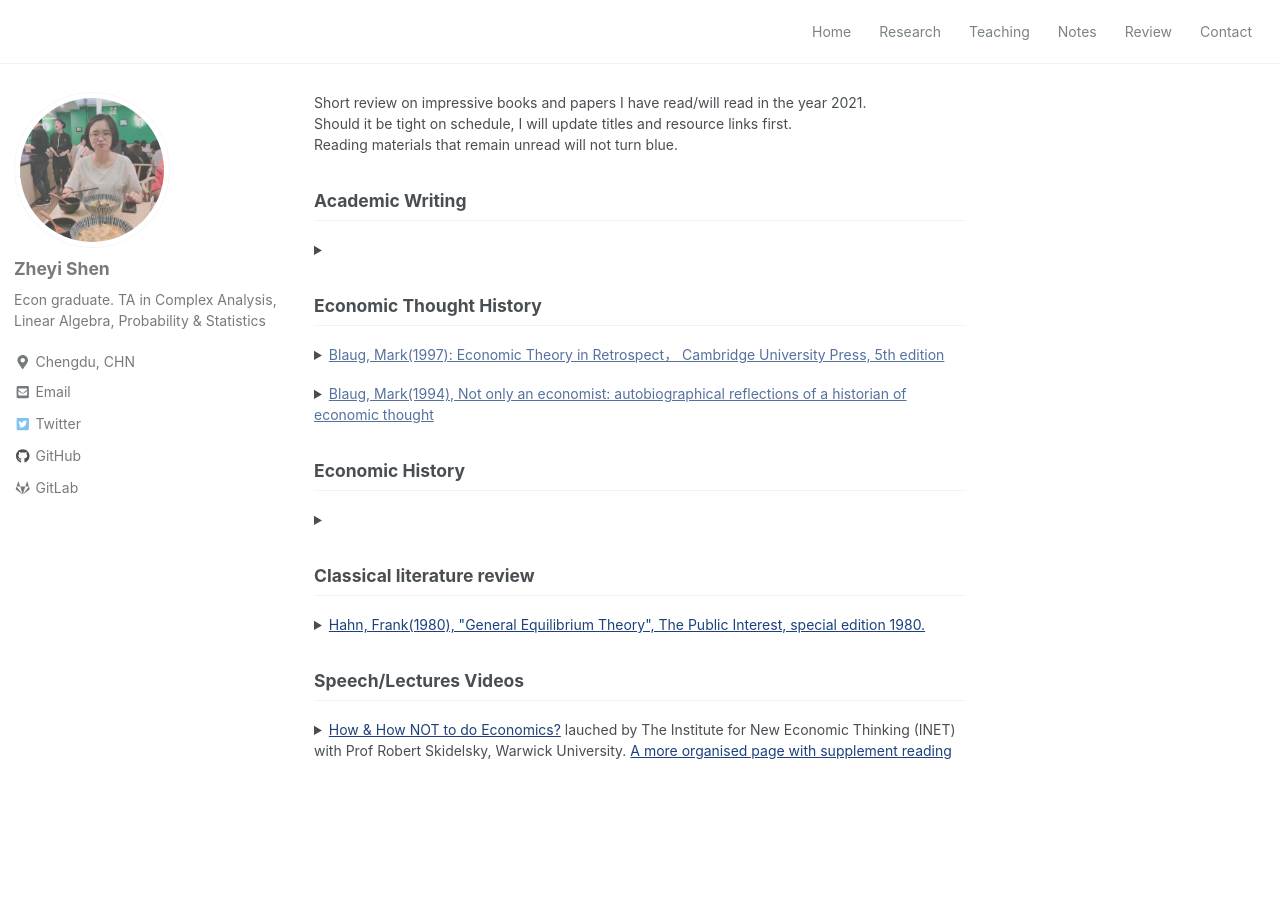
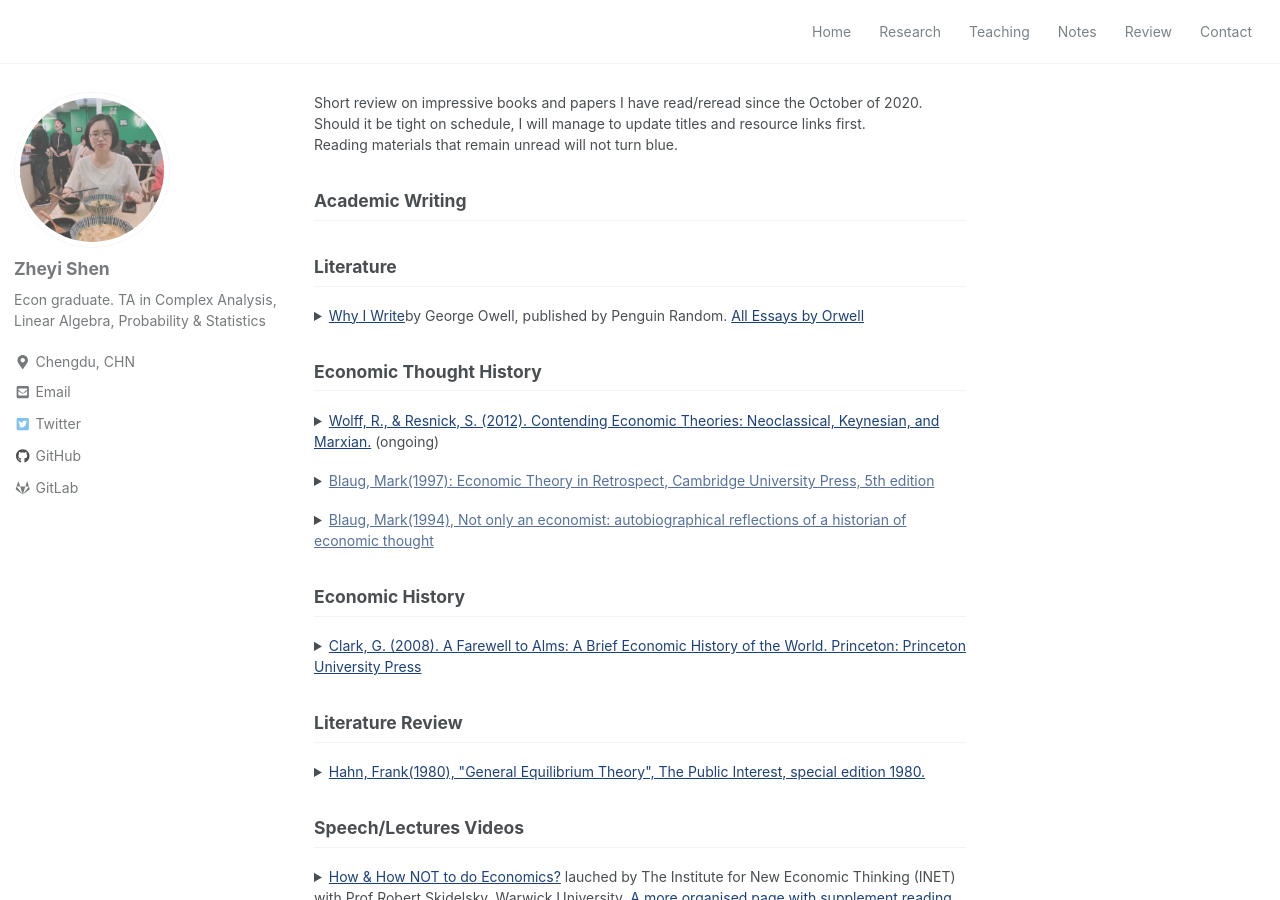
Before and after one commit to Zoey1102/Zoey1102.github.io, a Jekyll site: the page built from _pages/review.md, in a window 1280 px wide and 900 px high. Built offline with Jekyll 4.4.1, drawn with Linux system fonts in a browser that asks for light colours; nearby versions of some CDN libraries.

Commit message:
Update review.md

```diff
--- a/_pages/review.md
+++ b/_pages/review.md
@@ -3,19 +3,26 @@ title: Review
 permalink: /review/
 ---
 
-<p> Short review on impressive books and papers I have read/will read in the year 2021. <br>
-Should it be tight on schedule, I will update titles and resource links first.<br>
+<p> Short review on impressive books and papers I have read/reread since the October of 2020. <br>
+Should it be tight on schedule, I will manage to update titles and resource links first.<br>
 Reading materials that remain unread will not turn blue.</p>
 
 ## Academic Writing
+
+## Literature
 <p> <details>
-<summary><a href="" target="_blank"></a></summary>
+<summary><a href="https://www.penguinrandomhouse.com/books/297620/why-i-write-by-george-orwell/" target="_blank">Why I Write</a>by George Owell, published by Penguin Random. <a href="https://www.orwell.ru/library/essays/index_en" target="_blank">All Essays by Orwell</a></summary>
 <p align="justify" style="font-size:90%"> </p>
 </details> </p>
 
 ## Economic Thought History
 <p> <details>
-<summary><a href="" target="_blank">Blaug, Mark(1997): Economic Theory in Retrospect， Cambridge University Press, 5th edition</a></summary>
+<summary><a href="https://pdfs.semanticscholar.org/7513/c857f70adf72416bcbcb65caeb4d6ca01683.pdf?_ga=2.196502572.1848211706.1610110822-1280027743.1610110822" target="_blank">Wolff, R., & Resnick, S. (2012). Contending Economic Theories: Neoclassical, Keynesian, and Marxian.</a> (ongoing)</summary>
+<p align="justify" style="font-size:90%"> </p>
+</details> </p>
+
+<p> <details>
+<summary><a href="" target="_blank">Blaug, Mark(1997): Economic Theory in Retrospect, Cambridge University Press, 5th edition</a></summary>
 <p align="justify" style="font-size:90%"> </p>
 </details> </p>
 
@@ -26,11 +33,11 @@ Reading materials that remain unread will not turn blue.</p>
 
 ## Economic History
 <p> <details>
-<summary><a href="" target="_blank"></a></summary>
+<summary><a href="https://www.academia.edu/23328928/A_farewell_to_alms_Gregory_Clark" target="_blank">Clark, G. (2008). A Farewell to Alms: A Brief Economic History of the World. Princeton: Princeton University Press</a></summary>
 <p align="justify" style="font-size:90%"> </p>
 </details> </p>
 
-## Classical literature review
+## Literature Review
 <p> <details>
 <summary><a href="https://nationalaffairs.com/storage/app/uploads/public/591/ee4/e51/591ee4e5110d5121452909.pdf" target="_blank">Hahn, Frank(1980), "General Equilibrium Theory", The Public Interest, special edition 1980.</a></summary>
 <p align="justify" style="font-size:90%"> </p>
```
